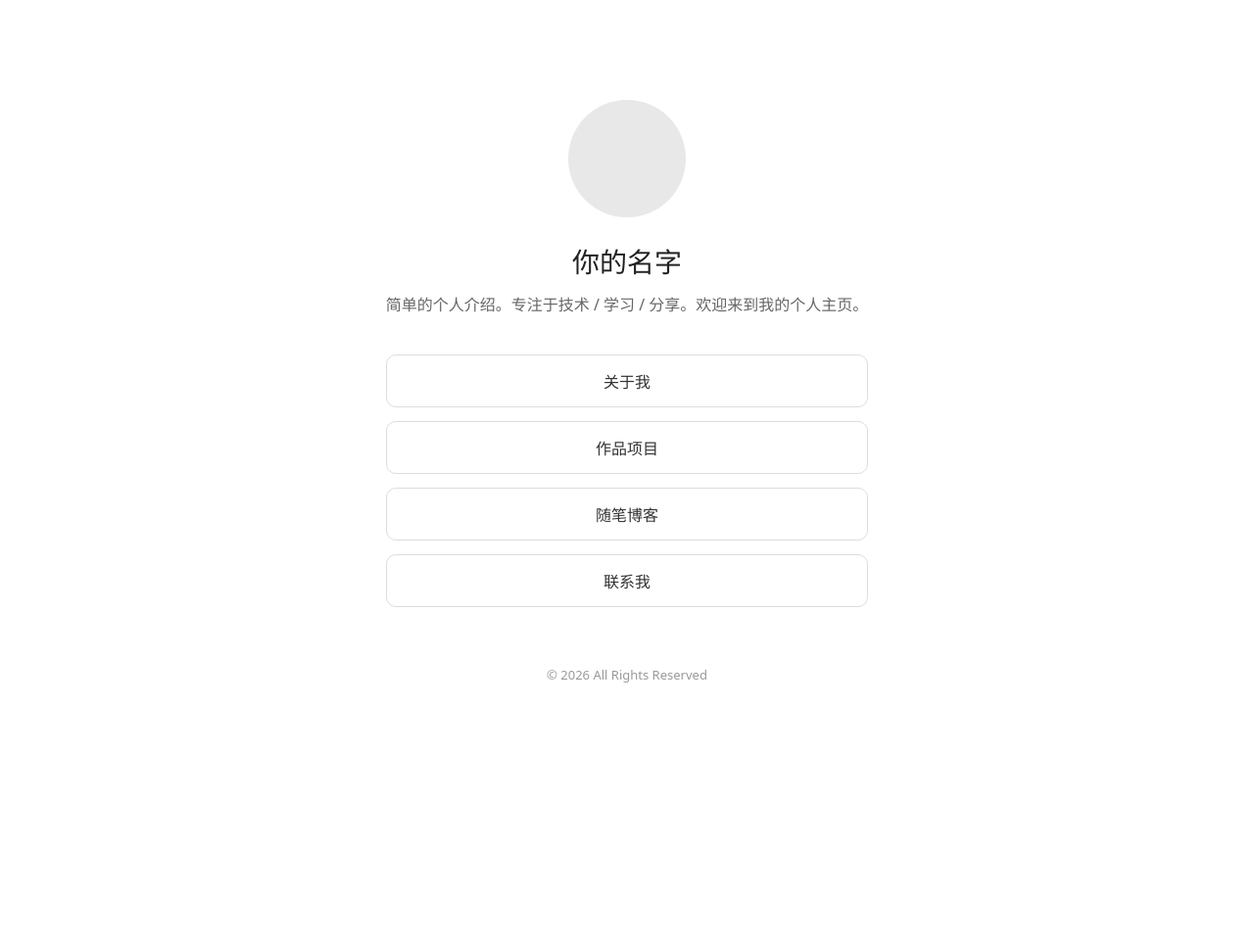
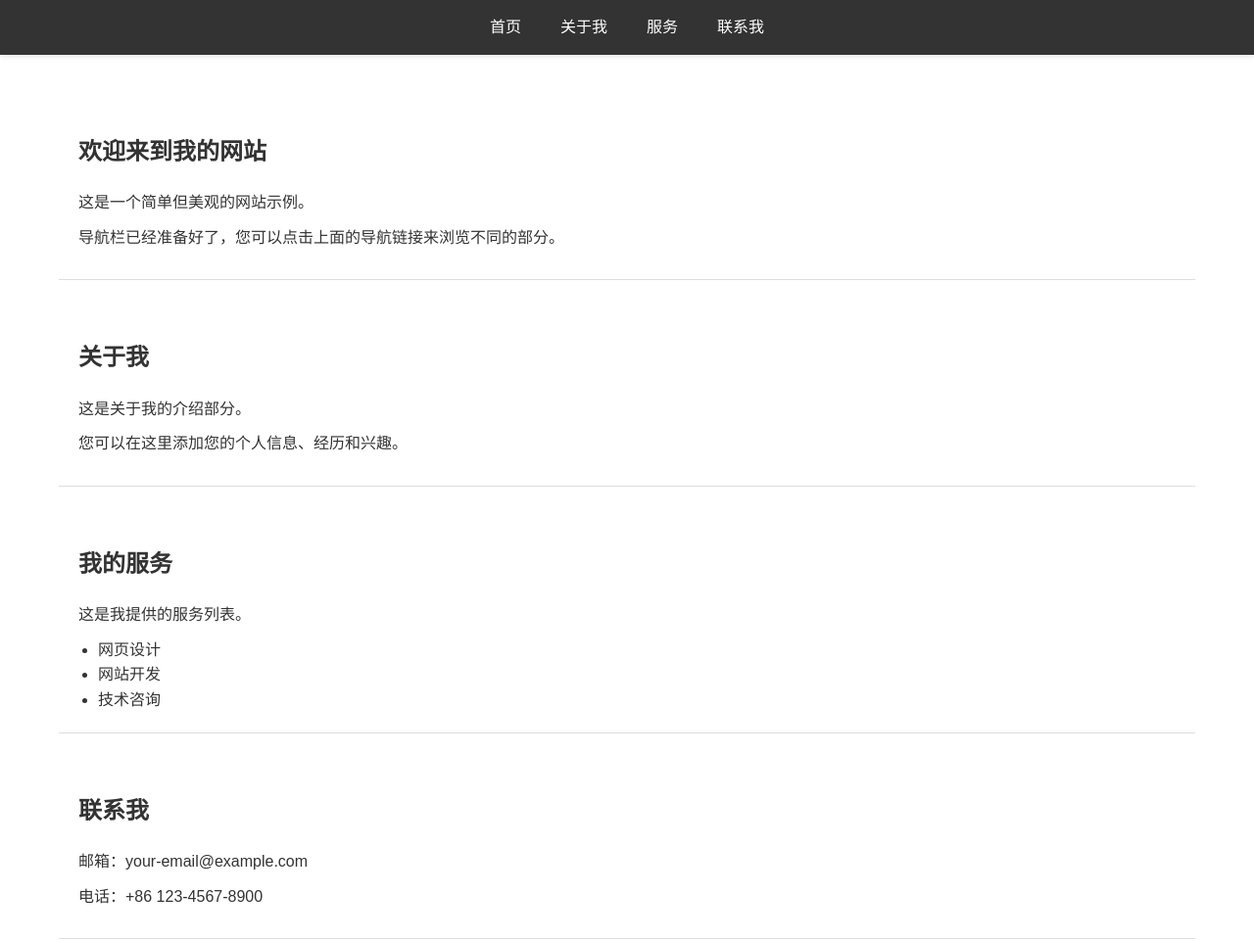
Before and after one commit to didi-zk/angsthase, a plain HTML site: page index.html in a window 1280 px wide. Shown: the whole page at 98% size. Before the commit the page ends 800 px from the top, so only its background shows below. Drawn offline with Linux system fonts and the light colour scheme.

Commit message:
Update index.html

```diff
--- a/index.html
+++ b/index.html
@@ -3,85 +3,117 @@
 <head>
     <meta charset="UTF-8">
     <meta name="viewport" content="width=device-width, initial-scale=1.0">
-    <title>个人主页</title>
+    <title>我的网站</title>
     <style>
         * {
             margin: 0;
             padding: 0;
             box-sizing: border-box;
         }
+
+        /* 导航栏样式 */
+        nav {
+            background-color: #333;
+            padding: 0;
+            position: sticky;
+            top: 0;
+            box-shadow: 0 2px 5px rgba(0, 0, 0, 0.1);
+        }
+
+        nav ul {
+            list-style: none;
+            display: flex;
+            justify-content: center;
+        }
+
+        nav ul li {
+            margin: 0;
+        }
+
+        nav ul li a {
+            display: block;
+            color: white;
+            text-decoration: none;
+            padding: 15px 20px;
+            transition: background-color 0.3s;
+        }
+
+        nav ul li a:hover {
+            background-color: #555;
+        }
+
+        /* 页面内容 */
         body {
-            font-family: system-ui, -apple-system, BlinkMacSystemFont, "Segoe UI", sans-serif;
-            background-color: #ffffff;
-            color: #222222;
-            min-height: 100vh;
-            display: flex;
-            flex-direction: column;
-            align-items: center;
-            justify-content: center;
-            padding: 24px;
+            font-family: Arial, sans-serif;
+            line-height: 1.6;
+            color: #333;
         }
+
         .container {
-            max-width: 520px;
-            text-align: center;
+            max-width: 1200px;
+            margin: 0 auto;
+            padding: 20px;
         }
-        .avatar {
-            width: 120px;
-            height: 120px;
-            border-radius: 50%;
-            background-color: #e8e8e8;
-            margin: 0 auto 24px;
-            /* 替换成你的头像：background-image: url("avatar.jpg"); background-size: cover; */
+
+        section {
+            margin: 40px 0;
+            padding: 20px;
+            border-bottom: 1px solid #ddd;
         }
+
         h1 {
-            font-size: 28px;
-            font-weight: 500;
-            margin-bottom:12px;
+            color: #333;
+            margin-bottom: 20px;
         }
-        .desc {
-            font-size: 16px;
-            color:#666;
-            line-height:1.7;
-            margin-bottom:36px;
-        }
-        .links {
-            display:flex;
-            flex-direction:column;
-            gap:14px;
-        }
-        .links a {
-            display:block;
-            padding:14px 20px;
-            border:1px solid #ddd;
-            border-radius:10px;
-            text-decoration:none;
-            color:#333;
-            font-size:16px;
-            transition: 0.2s ease;
-        }
-        .links a:hover {
-            background:#f7f7f7;
-            border-color:#bbb;
-        }
-        footer {
-            margin-top:60px;
-            font-size:13px;
-            color:#999;
+
+        p {
+            margin-bottom: 10px;
         }
     </style>
 </head>
 <body>
+    <!-- 导航栏 -->
+    <nav>
+        <ul>
+            <li><a href="#home">首页</a></li>
+            <li><a href="#about">关于我</a></li>
+            <li><a href="#services">服务</a></li>
+            <li><a href="#contact">联系我</a></li>
+        </ul>
+    </nav>
+
     <div class="container">
-        <div class="avatar"></div>
-        <h1>你的名字</h1>
-        <p class="desc">简单的个人介绍。专注于技术 / 学习 / 分享。欢迎来到我的个人主页。</p>
-        <div class="links">
-            <a href="#about">关于我</a>
-            <a href="#works">作品项目</a>
-            <a href="#blog">随笔博客</a>
-            <a href="#contact">联系我</a>
-        </div>
-        <footer>© 2026 All Rights Reserved</footer>
+        <!-- 首页 -->
+        <section id="home">
+            <h1>欢迎来到我的网站</h1>
+            <p>这是一个简单但美观的网站示例。</p>
+            <p>导航栏已经准备好了，您可以点击上面的导航链接来浏览不同的部分。</p>
+        </section>
+
+        <!-- 关于我 -->
+        <section id="about">
+            <h1>关于我</h1>
+            <p>这是关于我的介绍部分。</p>
+            <p>您可以在这里添加您的个人信息、经历和兴趣。</p>
+        </section>
+
+        <!-- 服务 -->
+        <section id="services">
+            <h1>我的服务</h1>
+            <p>这是我提供的服务列表。</p>
+            <ul style="margin-left: 20px;">
+                <li>网页设计</li>
+                <li>网站开发</li>
+                <li>技术咨询</li>
+            </ul>
+        </section>
+
+        <!-- 联系我 -->
+        <section id="contact">
+            <h1>联系我</h1>
+            <p>邮箱：your-email@example.com</p>
+            <p>电话：+86 123-4567-8900</p>
+        </section>
     </div>
 </body>
 </html>
```
